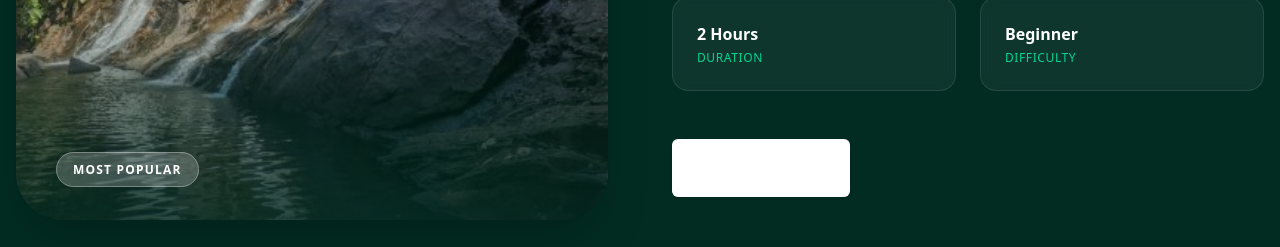
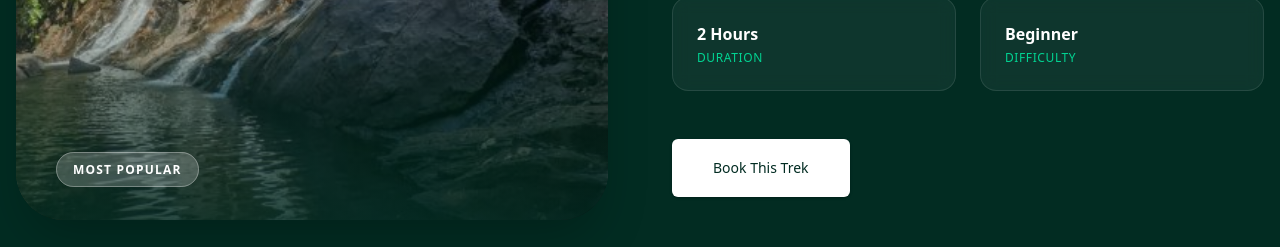
Before and after one commit to SurajJayashakthi/sudagalaglamping, a Next.js app in the folder web/: page / in a window 1280 px wide. Shown: the part 3480-3727 px from the top of the page. Built offline with nearby package versions, Linux system fonts and the light colour scheme; no server answers; the database is empty; a web font is replaced by a local one.

Commit message:
fix: improve contrast for Book This Trek button in light mode

```diff
--- a/web/app/page.tsx
+++ b/web/app/page.tsx
@@ -272,7 +272,7 @@ export default function Home() {
               </div>
 
               <Link href="/packages/jungle-trek">
-                <Button className="bg-white text-emerald-950 hover:bg-emerald-50 rounded-full px-10 py-7 text-lg font-bold">
+                <Button className="!bg-white !text-emerald-950 hover:!bg-emerald-50 rounded-full px-10 py-7 text-lg font-bold shadow-lg shadow-black/20 transition-transform active:scale-95">
                   Book This Trek
                 </Button>
               </Link>
```
